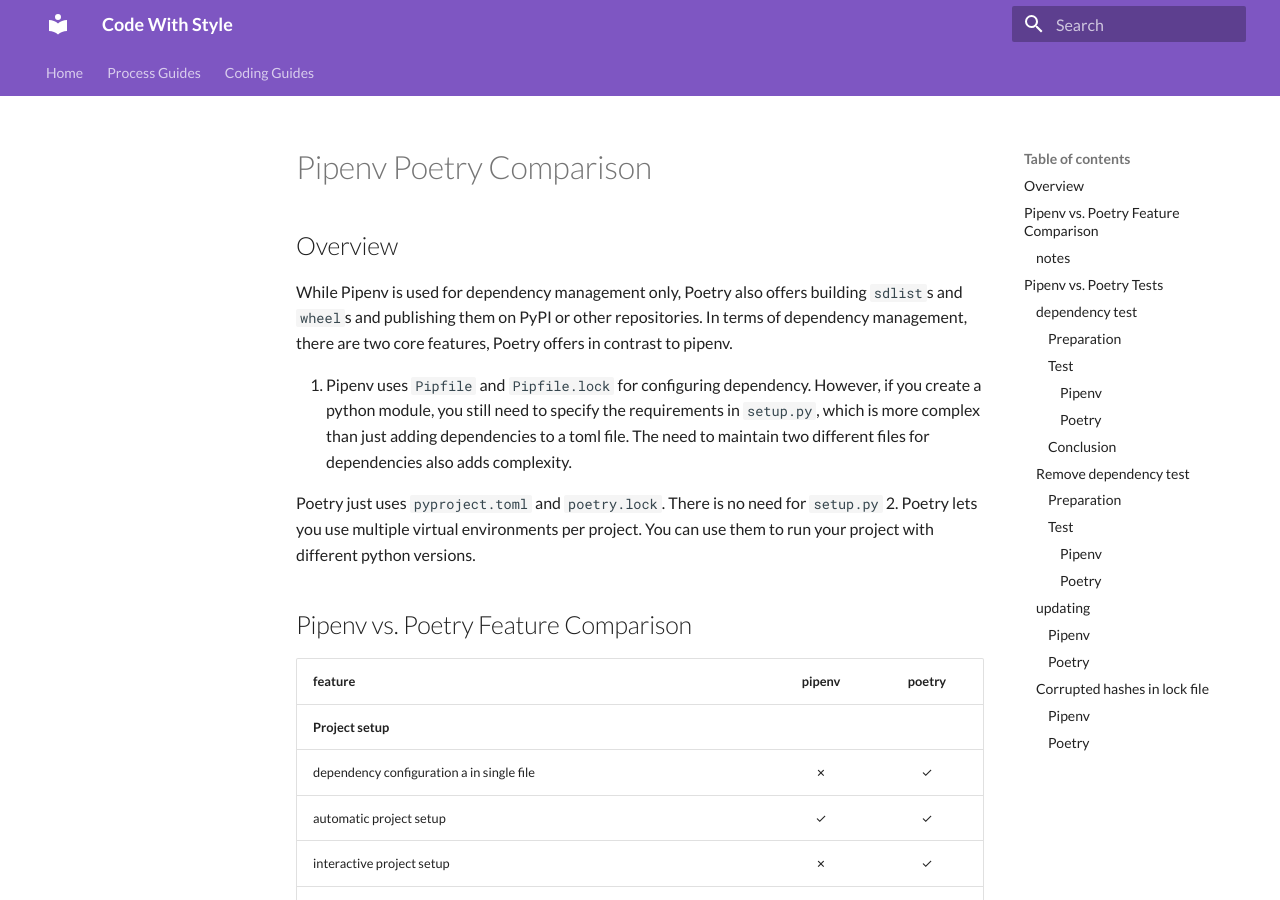
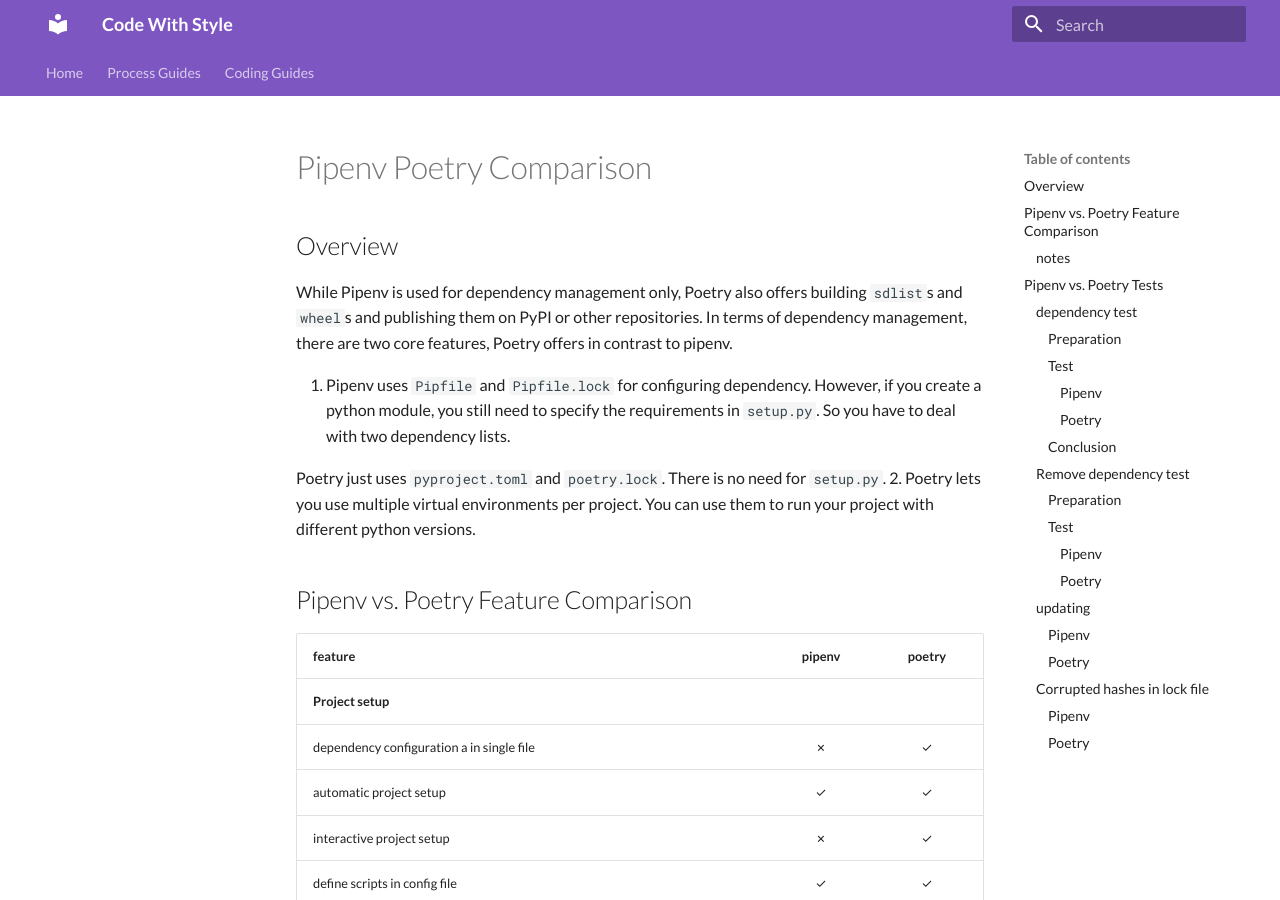
Before and after one commit to GreyRook/code-with-style, an MkDocs documentation site: the page built from docs/python/pipenv_poetry_comparison.md, in a window 1280 px wide and 900 px high. Built offline with MkDocs 1.6.1 and Material for MkDocs 9.7.7, drawn with Linux system fonts in a browser that asks for light colours.

Commit message:
made difference between dependency lists clearer
Reviewed-by: Florian Ludwig <f.ludwig@greyrook.com>
Reviewed-by: Beshoy Abdelmalak <b.abdelmalak@greyrook.com>
Reviewed-by: Amin Jamal <a.jamal@greyrook.com>
Reviewed-by: Nabil Khalil <n.khalil@greyrook.com>
Part-of: <http://git.r0k.de/gr/internal/guides/code-with-style/-/merge_requests/53>

```diff
--- a/docs/python/pipenv_poetry_comparison.md
+++ b/docs/python/pipenv_poetry_comparison.md
@@ -6,11 +6,11 @@
 In terms of dependency management, there are two core features, Poetry offers in contrast to pipenv.
 
 1. Pipenv uses `Pipfile` and `Pipfile.lock` for configuring dependency.
-   However, if you create a python module, you still need to specify the requirements in `setup.py`, which is more complex than just adding dependencies to a toml file.
-   The need to maintain two different files for dependencies also adds complexity.
+   However, if you create a python module, you still need to specify the requirements in `setup.py`.
+   So you have to deal with two dependency lists.
 
    Poetry just uses `pyproject.toml` and `poetry.lock`.
-   There is no need for `setup.py`
+   There is no need for `setup.py`.
 2. Poetry lets you use multiple virtual environments per project.
    You can use them to run your project with different python versions.
 
```
